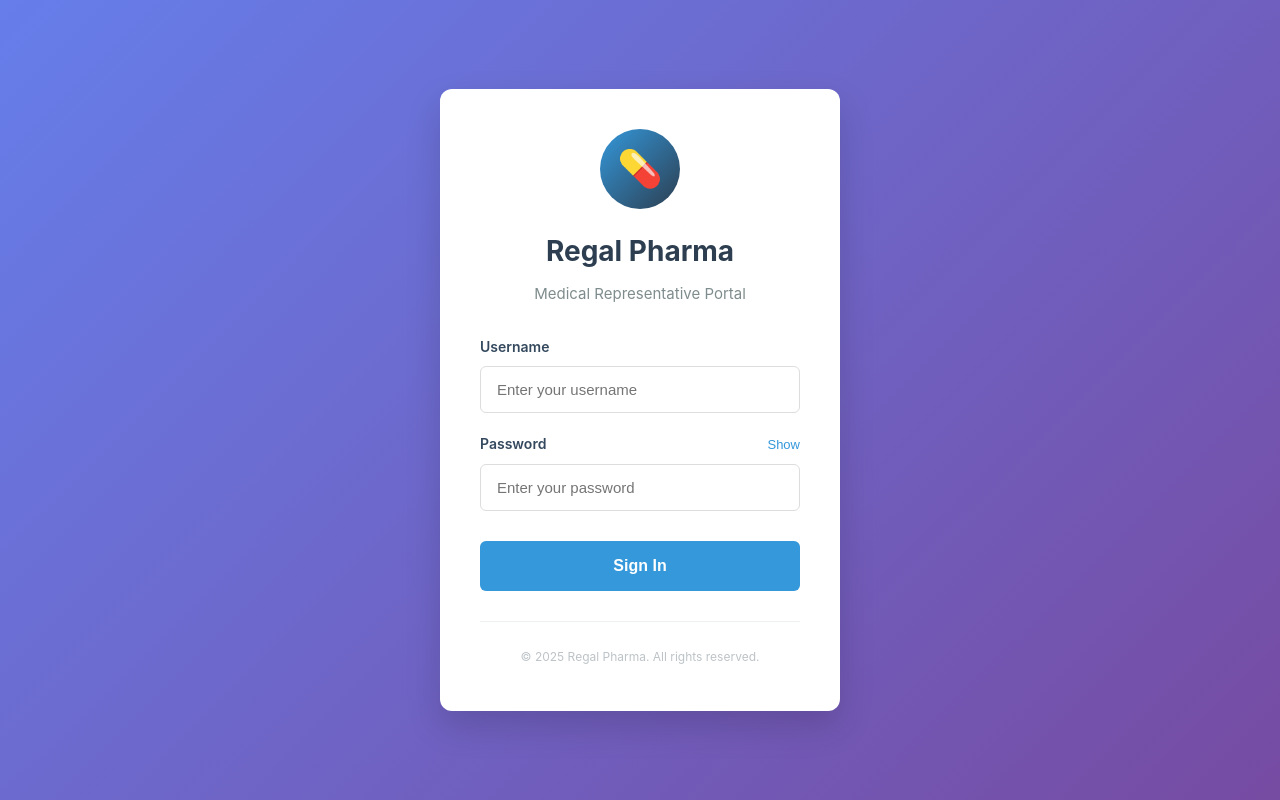
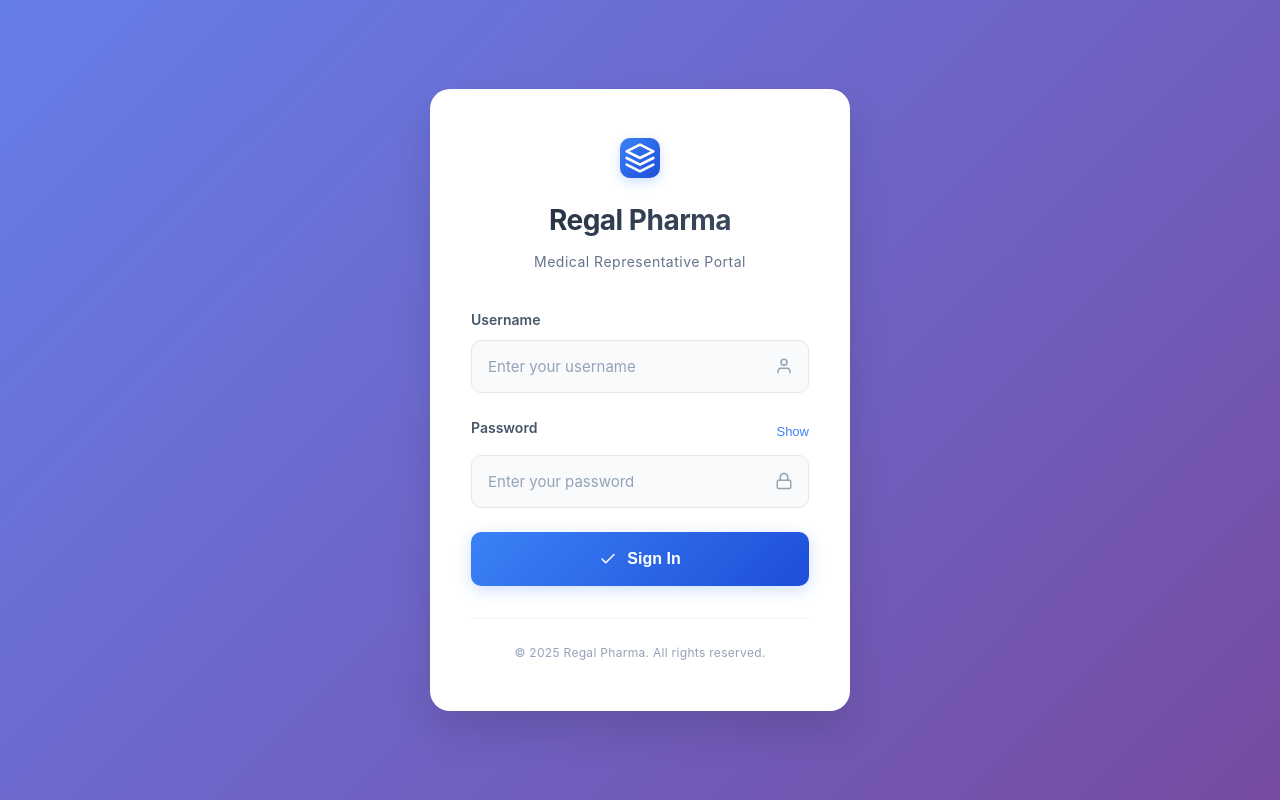
Before and after one commit to Nishbon/regal-pharma, a React (Vite) app in the folder frontend/: page /login in a window 1280 px wide. Built offline with nearby package versions, Linux system fonts and the light colour scheme; the HTML template or start-up script is replaced by a standard one.

Commit message:
Update Login.jsx

```diff
--- a/frontend/src/components/Login.jsx
+++ b/frontend/src/components/Login.jsx
@@ -92,126 +92,52 @@ const Login = () => {
   // Show loading while checking auth
   if (authLoading) {
     return (
-      <div style={{
-        minHeight: '100vh',
-        display: 'flex',
-        alignItems: 'center',
-        justifyContent: 'center',
-        background: 'linear-gradient(135deg, #667eea 0%, #764ba2 100%)'
-      }}>
-        <div style={{
-          background: 'white',
-          padding: '40px',
-          borderRadius: '10px',
-          boxShadow: '0 10px 25px rgba(0,0,0,0.1)',
-          width: '100%',
-          maxWidth: '400px',
-          textAlign: 'center'
-        }}>
-          <div style={{
-            display: 'flex',
-            flexDirection: 'column',
-            alignItems: 'center',
-            gap: '20px'
-          }}>
-            <div style={{
-              width: '40px',
-              height: '40px',
-              border: '4px solid #f3f3f3',
-              borderTop: '4px solid #3498db',
-              borderRadius: '50%',
-              animation: 'spin 1s linear infinite'
-            }}></div>
-            <p style={{ color: '#666', margin: 0 }}>Checking authentication...</p>
+      <div className="login-loading">
+        <div className="loading-card">
+          <div className="loading-content">
+            <div className="loading-spinner"></div>
+            <p>Checking authentication...</p>
           </div>
-          <style>{`
-            @keyframes spin {
-              0% { transform: rotate(0deg); }
-              100% { transform: rotate(360deg); }
-            }
-          `}</style>
         </div>
       </div>
     );
   }
 
   return (
-    <div style={{
-      minHeight: '100vh',
-      display: 'flex',
-      alignItems: 'center',
-      justifyContent: 'center',
-      background: 'linear-gradient(135deg, #667eea 0%, #764ba2 100%)',
-      padding: '20px'
-    }}>
-      <div style={{
-        background: 'white',
-        padding: '40px',
-        borderRadius: '12px',
-        boxShadow: '0 15px 35px rgba(0,0,0,0.15)',
-        width: '100%',
-        maxWidth: '400px'
-      }}>
-        <div style={{ textAlign: 'center', marginBottom: '30px' }}>
-          <div style={{
-            width: '80px',
-            height: '80px',
-            background: 'linear-gradient(135deg, #3498db 0%, #2c3e50 100%)',
-            borderRadius: '50%',
-            display: 'flex',
-            alignItems: 'center',
-            justifyContent: 'center',
-            margin: '0 auto 20px auto',
-            fontSize: '36px',
-            color: 'white'
-          }}>
-            💊
+    <div className="login-container">
+      <div className="login-card">
+        <div className="login-header">
+          <div className="logo-container">
+            <div className="logo-icon">
+              <svg width="32" height="32" viewBox="0 0 24 24" fill="none" xmlns="http://www.w3.org/2000/svg">
+                <path d="M12 2L2 7L12 12L22 7L12 2Z" stroke="currentColor" strokeWidth="2" strokeLinecap="round" strokeLinejoin="round"/>
+                <path d="M2 17L12 22L22 17" stroke="currentColor" strokeWidth="2" strokeLinecap="round" strokeLinejoin="round"/>
+                <path d="M2 12L12 17L22 12" stroke="currentColor" strokeWidth="2" strokeLinecap="round" strokeLinejoin="round"/>
+              </svg>
             </div>
-          <h1 style={{
-            color: '#2c3e50',
-            marginBottom: '8px',
-            fontSize: '28px'
-          }}>
-            Regal Pharma
-          </h1>
-          <p style={{
-            color: '#7f8c8d',
-            fontSize: '15px',
-            margin: 0
-          }}>
-            Medical Representative Portal
-          </p>
+          </div>
+          <h1>Regal Pharma</h1>
+          <p className="login-subtitle">Medical Representative Portal</p>
         </div>
 
         {error && (
-          <div style={{
-            background: '#ffebee',
-            color: '#c62828',
-            padding: '12px 16px',
-            borderRadius: '6px',
-            marginBottom: '24px',
-            border: '1px solid #ffcdd2',
-            fontSize: '14px',
-            display: 'flex',
-            alignItems: 'center',
-            gap: '10px'
-          }}>
-            <span style={{ fontSize: '18px' }}>⚠️</span>
+          <div className="error-message">
+            <span className="error-icon">
+              <svg width="20" height="20" viewBox="0 0 24 24" fill="none" xmlns="http://www.w3.org/2000/svg">
+                <path d="M12 22C17.5228 22 22 17.5228 22 12C22 6.47715 17.5228 2 12 2C6.47715 2 2 6.47715 2 12C2 17.5228 6.47715 22 12 22Z" stroke="currentColor" strokeWidth="2" strokeLinecap="round" strokeLinejoin="round"/>
+                <path d="M12 8V12M12 16H12.01" stroke="currentColor" strokeWidth="2" strokeLinecap="round" strokeLinejoin="round"/>
+              </svg>
+            </span>
             <span>{error}</span>
           </div>
         )}
 
         <form onSubmit={handleSubmit} onKeyPress={handleKeyPress}>
-          <div style={{ marginBottom: '20px' }}>
-            <label style={{
-              display: 'block',
-              marginBottom: '8px',
-              fontWeight: '600',
-              color: '#34495e',
-              fontSize: '14px'
-            }}>
+          <div className="form-group">
+            <label>
               Username
             </label>
+            <div className="input-wrapper">
               <input
                 type="text"
                 value={username}
@@ -219,52 +145,29 @@ const Login = () => {
                 required
                 disabled={loading}
                 autoComplete="username"
-              style={{
-                width: '100%',
-                padding: '14px 16px',
-                border: '1px solid #ddd',
-                borderRadius: '6px',
-                fontSize: '15px',
-                boxSizing: 'border-box',
-                backgroundColor: loading ? '#f8f9fa' : 'white',
-                transition: 'border 0.3s',
-                outline: 'none'
-              }}
                 placeholder="Enter your username"
-              onFocus={(e) => e.target.style.borderColor = '#3498db'}
-              onBlur={(e) => e.target.style.borderColor = '#ddd'}
               />
+              <span className="input-icon">
+                <svg width="18" height="18" viewBox="0 0 24 24" fill="none" xmlns="http://www.w3.org/2000/svg">
+                  <path d="M20 21V19C20 17.9391 19.5786 16.9217 18.8284 16.1716C18.0783 15.4214 17.0609 15 16 15H8C6.93913 15 5.92172 15.4214 5.17157 16.1716C4.42143 16.9217 4 17.9391 4 19V21" stroke="currentColor" strokeWidth="2" strokeLinecap="round" strokeLinejoin="round"/>
+                  <path d="M12 11C14.2091 11 16 9.20914 16 7C16 4.79086 14.2091 3 12 3C9.79086 3 8 4.79086 8 7C8 9.20914 9.79086 11 12 11Z" stroke="currentColor" strokeWidth="2" strokeLinecap="round" strokeLinejoin="round"/>
+                </svg>
+              </span>
+            </div>
           </div>
 
-          <div style={{ marginBottom: '30px' }}>
-            <div style={{
-              display: 'flex',
-              justifyContent: 'space-between',
-              marginBottom: '8px'
-            }}>
-              <label style={{
-                fontWeight: '600',
-                color: '#34495e',
-                fontSize: '14px'
-              }}>
-                Password
-              </label>
+          <div className="form-group">
+            <div className="label-row">
+              <label>Password</label>
               <button
                 type="button"
                 onClick={() => setShowPassword(!showPassword)}
-                style={{
-                  background: 'none',
-                  border: 'none',
-                  color: '#3498db',
-                  fontSize: '13px',
-                  cursor: 'pointer',
-                  padding: 0
-                }}
+                className="show-password-btn"
               >
                 {showPassword ? 'Hide' : 'Show'}
               </button>
             </div>
-            <div style={{ position: 'relative' }}>
+            <div className="input-wrapper">
               <input
                 type={showPassword ? "text" : "password"}
                 value={password}
@@ -272,67 +175,42 @@ const Login = () => {
                 required
                 disabled={loading}
                 autoComplete="current-password"
-                style={{
-                  width: '100%',
-                  padding: '14px 16px',
-                  paddingRight: '50px',
-                  border: '1px solid #ddd',
-                  borderRadius: '6px',
-                  fontSize: '15px',
-                  boxSizing: 'border-box',
-                  backgroundColor: loading ? '#f8f9fa' : 'white',
-                  transition: 'border 0.3s',
-                  outline: 'none'
-                }}
                 placeholder="Enter your password"
-                onFocus={(e) => e.target.style.borderColor = '#3498db'}
-                onBlur={(e) => e.target.style.borderColor = '#ddd'}
               />
+              <span className="input-icon">
+                <svg width="18" height="18" viewBox="0 0 24 24" fill="none" xmlns="http://www.w3.org/2000/svg">
+                  <path d="M19 11H5C3.89543 11 3 11.8954 3 13V20C3 21.1046 3.89543 22 5 22H19C20.1046 22 21 21.1046 21 20V13C21 11.8954 20.1046 11 19 11Z" stroke="currentColor" strokeWidth="2" strokeLinecap="round" strokeLinejoin="round"/>
+                  <path d="M7 11V7C7 5.67392 7.52678 4.40215 8.46447 3.46447C9.40215 2.52678 10.6739 2 12 2C13.3261 2 14.5979 2.52678 15.5355 3.46447C16.4732 4.40215 17 5.67392 17 7V11" stroke="currentColor" strokeWidth="2" strokeLinecap="round" strokeLinejoin="round"/>
+                </svg>
+              </span>
             </div>
           </div>
 
           <button
             type="submit"
             disabled={loading}
-            style={{
-              width: '100%',
-              padding: '16px',
-              background: loading ? '#95a5a6' : '#3498db',
-              color: 'white',
-              border: 'none',
-              borderRadius: '6px',
-              fontSize: '16px',
-              fontWeight: '600',
-              cursor: loading ? 'not-allowed' : 'pointer',
-              transition: 'all 0.3s',
-              boxSizing: 'border-box'
-            }}
-            onMouseOver={(e) => {
-              if (!loading) {
-                e.target.style.background = '#2980b9';
-              }
-            }}
-            onMouseOut={(e) => {
-              if (!loading) {
-                e.target.style.background = '#3498db';
-              }
-            }}
+            className="login-button"
           >
-            {loading ? 'Signing In...' : 'Sign In'}
+            {loading ? (
+              <>
+                <span className="button-spinner"></span>
+                Signing In...
+              </>
+            ) : (
+              <>
+                <span className="button-icon">
+                  <svg width="18" height="18" viewBox="0 0 24 24" fill="none" xmlns="http://www.w3.org/2000/svg">
+                    <path d="M20 6L9 17L4 12" stroke="currentColor" strokeWidth="2" strokeLinecap="round" strokeLinejoin="round"/>
+                  </svg>
+                </span>
+                Sign In
+              </>
+            )}
           </button>
         </form>
 
-        <div style={{
-          marginTop: '30px',
-          paddingTop: '20px',
-          borderTop: '1px solid #ecf0f1',
-          textAlign: 'center'
-        }}>
-          <p style={{
-            color: '#bdc3c7',
-            fontSize: '12px',
-            margin: '5px 0'
-          }}>
+        <div className="login-footer">
+          <p>
             © {new Date().getFullYear()} Regal Pharma. All rights reserved.
           </p>
         </div>
@@ -341,4 +219,321 @@ const Login = () => {
   );
 };
 
+// CSS Styles
+const styles = `
+.login-container {
+  min-height: 100vh;
+  display: flex;
+  align-items: center;
+  justify-content: center;
+  background: linear-gradient(135deg, #667eea 0%, #764ba2 100%);
+  padding: 20px;
+  font-family: 'Inter', -apple-system, BlinkMacSystemFont, 'Segoe UI', sans-serif;
+}
+
+.login-card {
+  background: #ffffff;
+  padding: 48px 40px;
+  border-radius: 20px;
+  box-shadow: 0 20px 40px rgba(0, 0, 0, 0.12);
+  width: 100%;
+  max-width: 420px;
+  border: 1px solid rgba(255, 255, 255, 0.2);
+  backdrop-filter: blur(10px);
+}
+
+/* Loading State */
+.login-loading {
+  min-height: 100vh;
+  display: flex;
+  align-items: center;
+  justify-content: center;
+  background: linear-gradient(135deg, #667eea 0%, #764ba2 100%);
+  padding: 20px;
+}
+
+.loading-card {
+  background: white;
+  padding: 60px 40px;
+  border-radius: 16px;
+  box-shadow: 0 15px 35px rgba(0, 0, 0, 0.1);
+  width: 100%;
+  max-width: 400px;
+  text-align: center;
+}
+
+.loading-content {
+  display: flex;
+  flex-direction: column;
+  align-items: center;
+  gap: 24px;
+}
+
+.loading-spinner {
+  width: 48px;
+  height: 48px;
+  border: 3px solid #f1f5f9;
+  border-top: 3px solid #3b82f6;
+  border-radius: 50%;
+  animation: spin 1s linear infinite;
+}
+
+.loading-content p {
+  color: #64748b;
+  margin: 0;
+  font-size: 14px;
+  font-weight: 500;
+}
+
+@keyframes spin {
+  0% { transform: rotate(0deg); }
+  100% { transform: rotate(360deg); }
+}
+
+/* Login Header */
+.login-header {
+  text-align: center;
+  margin-bottom: 36px;
+}
+
+.logo-container {
+  display: flex;
+  justify-content: center;
+  margin-bottom: 20px;
+}
+
+.logo-icon {
+  width: 72px;
+  height: 72px;
+  background: linear-gradient(135deg, #3b82f6 0%, #1d4ed8 100%);
+  border-radius: 18px;
+  display: flex;
+  align-items: center;
+  justify-content: center;
+  color: white;
+  box-shadow: 0 8px 20px rgba(59, 130, 246, 0.3);
+}
+
+.login-header h1 {
+  color: #1e293b;
+  margin-bottom: 8px;
+  font-size: 28px;
+  font-weight: 700;
+  letter-spacing: -0.5px;
+  background: linear-gradient(135deg, #1e293b 0%, #475569 100%);
+  -webkit-background-clip: text;
+  -webkit-text-fill-color: transparent;
+}
+
+.login-subtitle {
+  color: #64748b;
+  font-size: 14px;
+  font-weight: 400;
+  margin: 0;
+  letter-spacing: 0.5px;
+}
+
+/* Error Message */
+.error-message {
+  background: #fef2f2;
+  color: #991b1b;
+  padding: 16px;
+  border-radius: 10px;
+  margin-bottom: 24px;
+  border: 1px solid #fecaca;
+  font-size: 14px;
+  display: flex;
+  align-items: flex-start;
+  gap: 12px;
+  animation: slideIn 0.3s ease;
+}
+
+@keyframes slideIn {
+  from { opacity: 0; transform: translateY(-10px); }
+  to { opacity: 1; transform: translateY(0); }
+}
+
+.error-icon {
+  display: flex;
+  align-items: center;
+  justify-content: center;
+  color: #ef4444;
+  flex-shrink: 0;
+  margin-top: 1px;
+}
+
+/* Form Styles */
+.form-group {
+  margin-bottom: 24px;
+}
+
+.form-group label {
+  display: block;
+  margin-bottom: 8px;
+  font-weight: 600;
+  color: #475569;
+  font-size: 14px;
+}
+
+.label-row {
+  display: flex;
+  justify-content: space-between;
+  margin-bottom: 8px;
+}
+
+.show-password-btn {
+  background: none;
+  border: none;
+  color: #3b82f6;
+  font-size: 13px;
+  font-weight: 500;
+  cursor: pointer;
+  padding: 0;
+  transition: color 0.2s;
+}
+
+.show-password-btn:hover {
+  color: #2563eb;
+}
+
+/* Input Wrapper */
+.input-wrapper {
+  position: relative;
+}
+
+.input-wrapper input {
+  width: 100%;
+  padding: 16px 48px 16px 16px;
+  border: 1px solid #e2e8f0;
+  border-radius: 10px;
+  font-size: 15px;
+  font-family: inherit;
+  background: #f8fafc;
+  transition: all 0.3s ease;
+  outline: none;
+  box-sizing: border-box;
+}
+
+.input-wrapper input:focus {
+  border-color: #3b82f6;
+  background: white;
+  box-shadow: 0 0 0 3px rgba(59, 130, 246, 0.1);
+}
+
+.input-wrapper input:disabled {
+  background: #f1f5f9;
+  cursor: not-allowed;
+  opacity: 0.7;
+}
+
+.input-wrapper input::placeholder {
+  color: #94a3b8;
+}
+
+.input-icon {
+  position: absolute;
+  right: 16px;
+  top: 50%;
+  transform: translateY(-50%);
+  color: #94a3b8;
+  display: flex;
+  align-items: center;
+  justify-content: center;
+  pointer-events: none;
+}
+
+/* Login Button */
+.login-button {
+  width: 100%;
+  padding: 18px;
+  background: linear-gradient(135deg, #3b82f6 0%, #1d4ed8 100%);
+  color: white;
+  border: none;
+  border-radius: 10px;
+  font-size: 16px;
+  font-weight: 600;
+  cursor: pointer;
+  transition: all 0.3s ease;
+  box-sizing: border-box;
+  display: flex;
+  align-items: center;
+  justify-content: center;
+  gap: 10px;
+  margin-top: 8px;
+  box-shadow: 0 4px 15px rgba(59, 130, 246, 0.25);
+}
+
+.login-button:hover:not(:disabled) {
+  transform: translateY(-2px);
+  box-shadow: 0 6px 20px rgba(59, 130, 246, 0.35);
+}
+
+.login-button:disabled {
+  background: linear-gradient(135deg, #94a3b8 0%, #64748b 100%);
+  cursor: not-allowed;
+  transform: none;
+  box-shadow: none;
+}
+
+.button-spinner {
+  width: 20px;
+  height: 20px;
+  border: 2px solid rgba(255, 255, 255, 0.3);
+  border-radius: 50%;
+  border-top-color: white;
+  animation: spin 1s linear infinite;
+}
+
+.button-icon {
+  display: flex;
+  align-items: center;
+  justify-content: center;
+}
+
+/* Footer */
+.login-footer {
+  margin-top: 32px;
+  padding-top: 24px;
+  border-top: 1px solid #f1f5f9;
+  text-align: center;
+}
+
+.login-footer p {
+  color: #94a3b8;
+  font-size: 12px;
+  font-weight: 400;
+  margin: 0;
+  letter-spacing: 0.3px;
+}
+
+/* Responsive */
+@media (max-width: 480px) {
+  .login-card {
+    padding: 32px 24px;
+    border-radius: 16px;
+  }
+
+  .logo-icon {
+    width: 60px;
+    height: 60px;
+    border-radius: 14px;
+  }
+
+  .login-header h1 {
+    font-size: 24px;
+  }
+
+  .login-button {
+    padding: 16px;
+  }
+}
+`
+
+// Add styles to document
+if (typeof document !== 'undefined') {
+  const styleSheet = document.createElement('style')
+  styleSheet.textContent = styles
+  document.head.appendChild(styleSheet)
+}
+
 export default Login;
```
Lines whose indentation alone changed are shown as unchanged.
